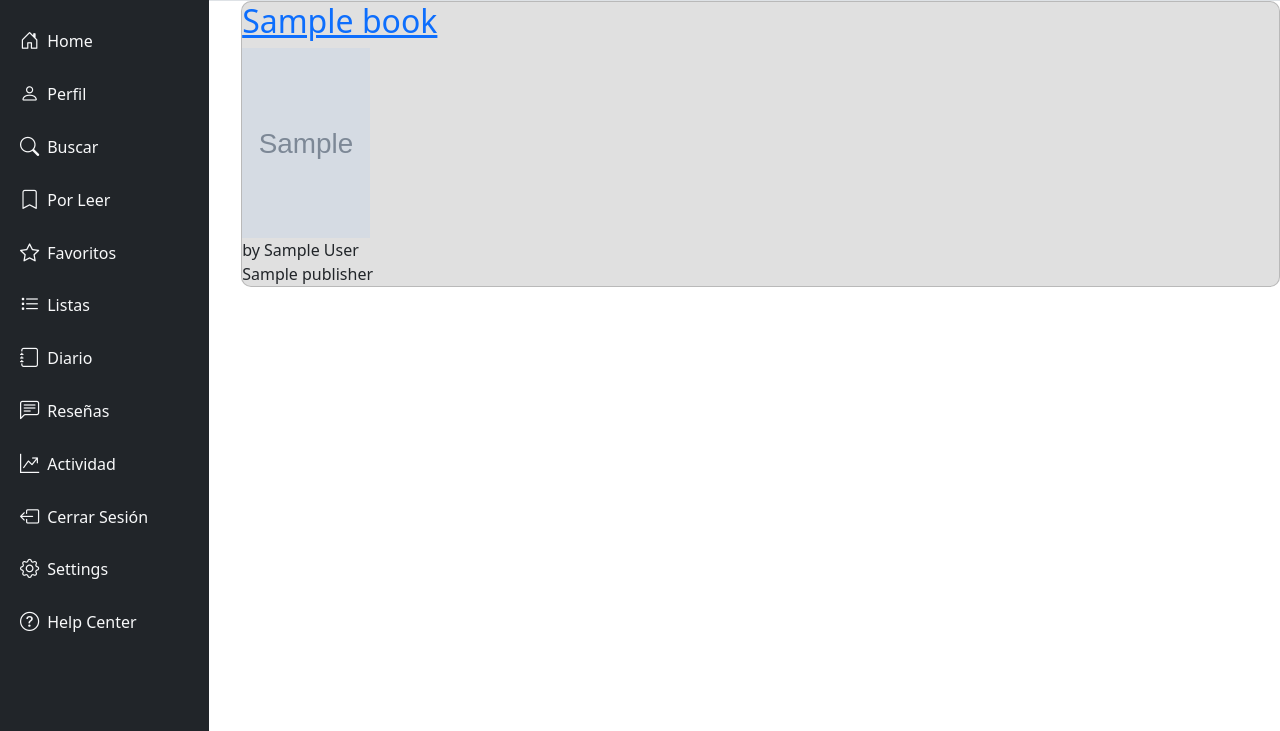
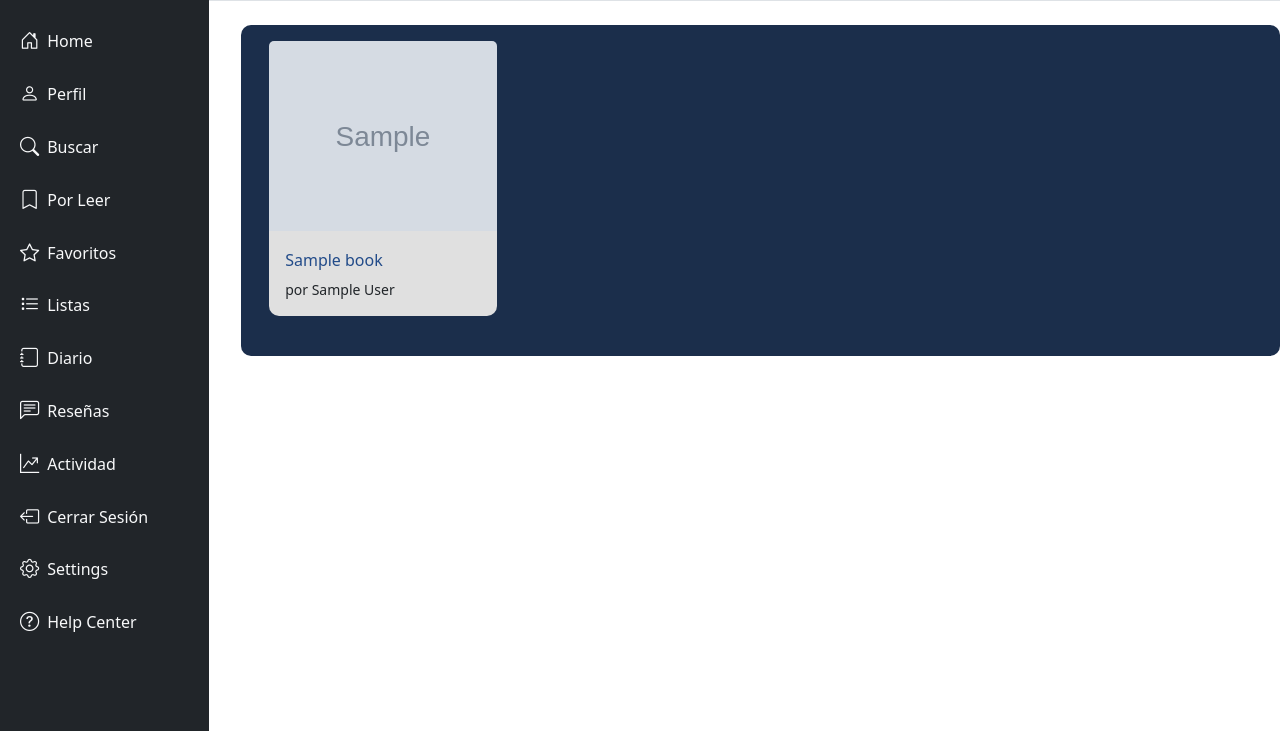
Before and after one commit to igutir/Paginario, a Django app: template Paginario/paginarioweb/templates/librosbuscar.html in a window 1280 px wide. Shown: the part 69-800 px from the top of the page. Run offline with Django 5.2, Linux system fonts and the light colour scheme; the template is opened without the code that fills it: most values are stand-ins (such as "Sample title", 1, 10 or a date in 2020); grey boxes marked "Sample" are stand-in pictures; some libraries are stand-ins or nearby versions.

Commit message:
update buscar

```diff
--- a/Paginario/paginarioweb/static/css/style-base.css
+++ b/Paginario/paginarioweb/static/css/style-base.css
@@ -63,6 +63,7 @@
 .card {
     background-color: #e0e0e0;
     border-radius: 10px;
+    border: 0 !important;
 }
 
 .nav-item div {
--- a/Paginario/paginarioweb/templates/librosbuscar.html
+++ b/Paginario/paginarioweb/templates/librosbuscar.html
@@ -9,7 +9,7 @@
   <link href="https://cdn.jsdelivr.net/npm/bootstrap@5.3.0-alpha1/dist/css/bootstrap.min.css" rel="stylesheet">
   <link rel="stylesheet"
     href="https://cdnjs.cloudflare.com/ajax/libs/bootstrap-icons/1.8.1/font/bootstrap-icons.min.css">
-  <link rel="stylesheet" href="{% static '/css/style-base.css' %}">
+  <link rel="stylesheet" href="{% static 'css/style-base.css' %}">
 </head>
 
 <body>
@@ -81,18 +81,29 @@
     </nav>
       {% if books %}
       <ul class="grid">
-        {% for book in books %}
 
-        <li class="card">
-          <h2 class="card__title">
-            <a class="card__link" href="{{ book.info }}">{{ book.title }}</a>
-          </h2>
-          <img class="card__image" width="128" height="190" src="{{ book.image }}" alt="{{ book.title }}" />
-          <div class="card__author">by {{ book.authors }}</div>
-          <div class="card__publisher">{{ book.publisher }}</div>
-        </li>
 
-        {% endfor %}
+        <div class="container my-4">
+            <div class="row">
+                {% for book in books %}
+                <div class="col-sm-6 col-md-4 col-lg-3 mb-4">
+                    <div class="card h-100" style="border:0;"">
+                        <img class="card-img-top" src="{{ book.image }}" alt="{{ book.title }}" style="height: 190px; object-fit: cover;">
+                        <div class="card-body">
+                            <h5 class="card-title" >
+                                <a class="text-decoration-none" style="color: #224b89; font-size: 16px;" href="{{ book.info }}">{{ book.title }}</a>
+                            </h5>
+                            <p class="card-text" style="font-size: 14px;">por {{ book.authors }}</p>
+                        </div>
+                    </div>
+                </div>
+                {% endfor %}
+            </div>
+        </div>
+
+
+
+
       </ul>
       {% else %}
       <div class="error">
```
